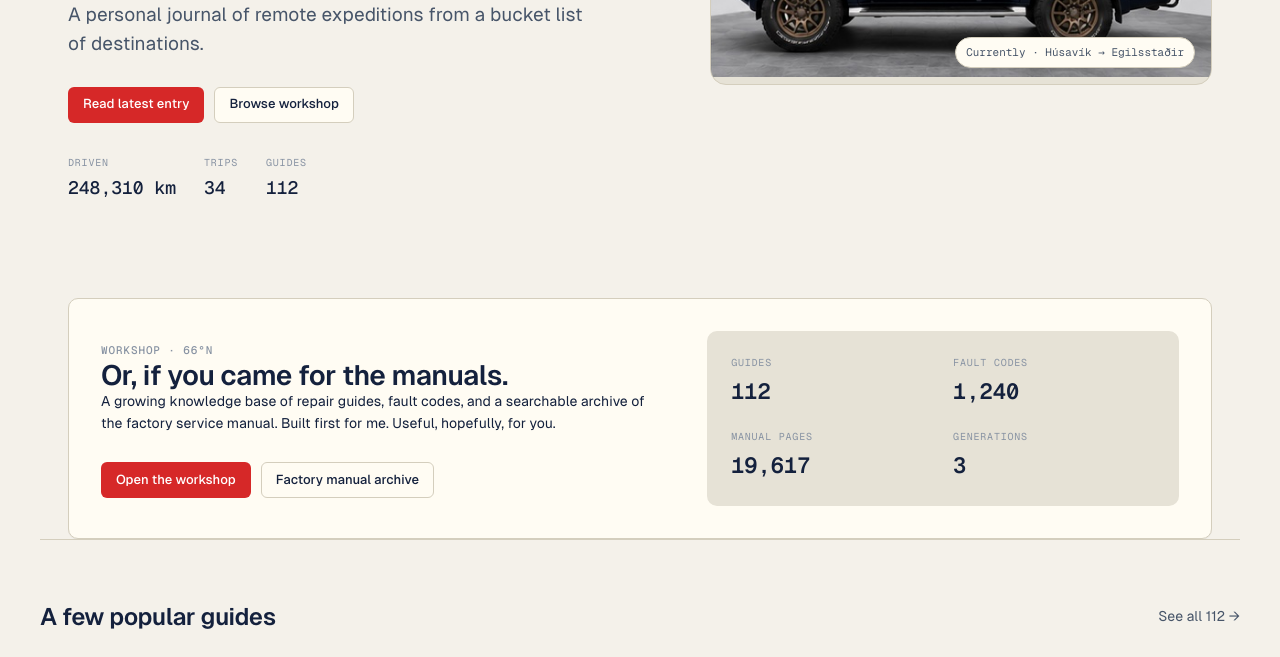
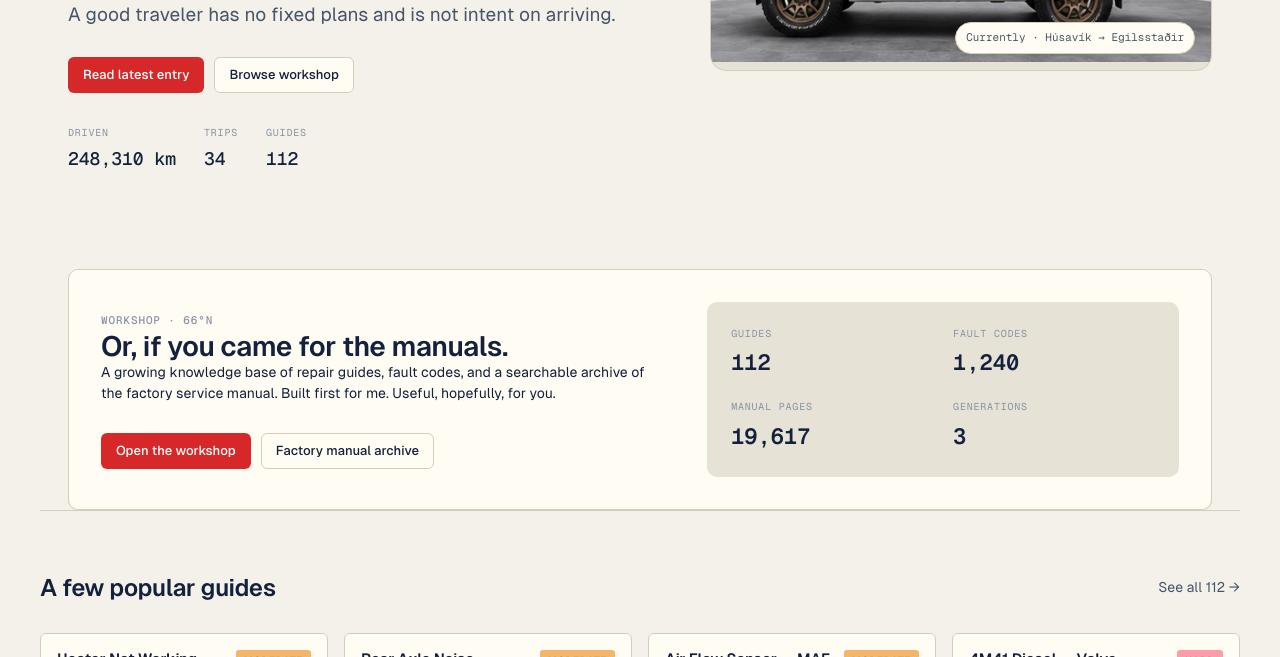
Before and after one commit to 66north/elsewhere, an Astro site: page / in a window 1280 px wide. Shown: the part 443-1100 px from the top of the page. Built offline with nearby package versions, Linux system fonts and the light colour scheme; Astro itself is replaced by a stand-in of ours.

Commit message:
Update homepage quote

```diff
--- a/src/pages/index.astro
+++ b/src/pages/index.astro
@@ -49,7 +49,7 @@ const websiteSchema = {
         <span class="eyebrow">Elsewhere · Reykjavík · 64.13°N · 21.94°W</span>
         <h1 class="hero-title">Overland exploration across Europe and North Africa.</h1>
         <p class="hero-lede">
-          A personal journal of remote expeditions from a bucket list of destinations.
+          A good traveler has no fixed plans and is not intent on arriving.
         </p>
         <div class="hero-actions">
           <a class="btn btn-primary" href={path('/journal')}>Read latest entry</a>
```
